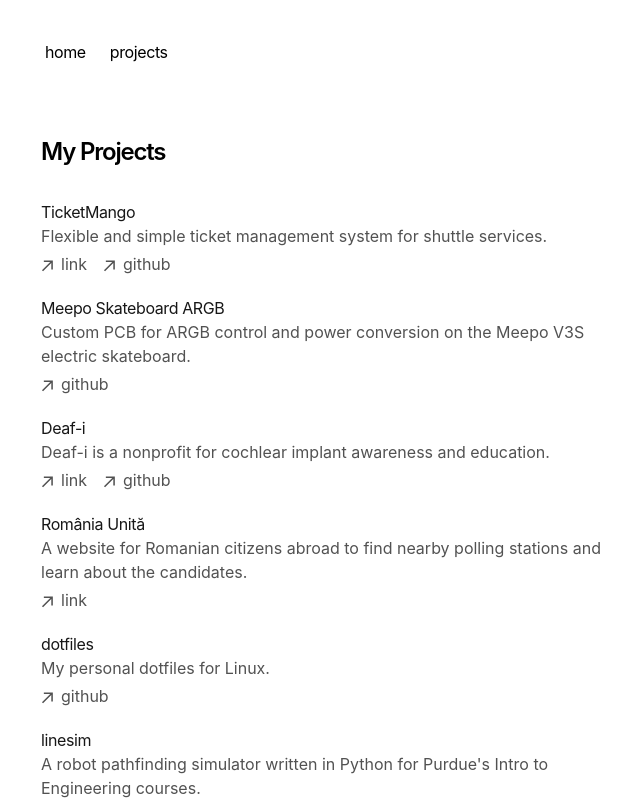
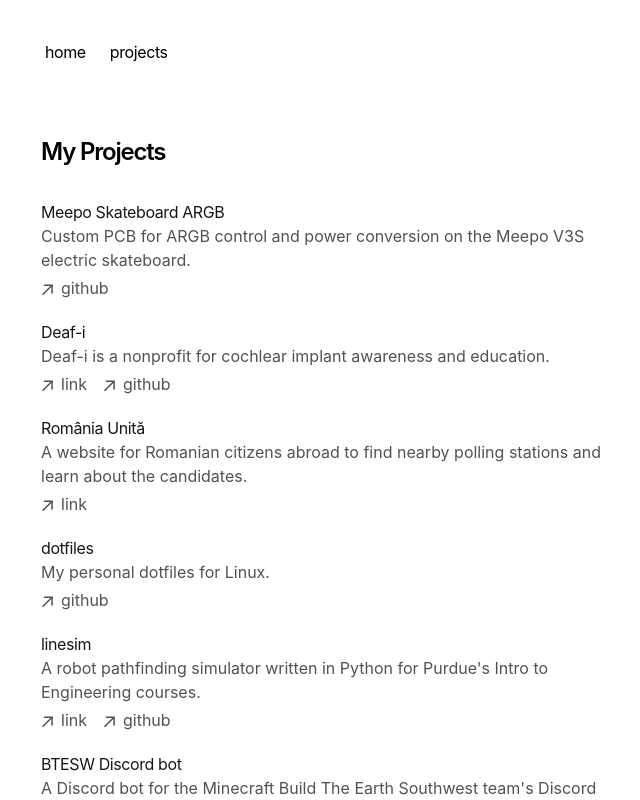
Before and after one commit to meme8383/portfolio, a Next.js app: page /projects in a window 1280 px wide. Shown: the top 800 px of the page, without its empty margins (311-951 px from the left). Built offline with nearby package versions, Linux system fonts and the light colour scheme.

Commit message:
remove tm

```diff
--- a/app/components/projects.tsx
+++ b/app/components/projects.tsx
@@ -23,13 +23,13 @@ type Project = {
 };
 
 const projects: Project[] = [
-  {
-    title: "TicketMango",
-    description:
-      "Flexible and simple ticket management system for shuttle services.",
-    link: "https://ticketmango.dev",
-    github: "https://github.com/meme8383/ticketmango",
-  },
+  // {
+  //   title: "TicketMango",
+  //   description:
+  //     "Flexible and simple ticket management system for shuttle services.",
+  //   link: "https://ticketmango.dev",
+  //   github: "https://github.com/meme8383/ticketmango",
+  // },
   {
     title: "Meepo Skateboard ARGB",
     description:
```
